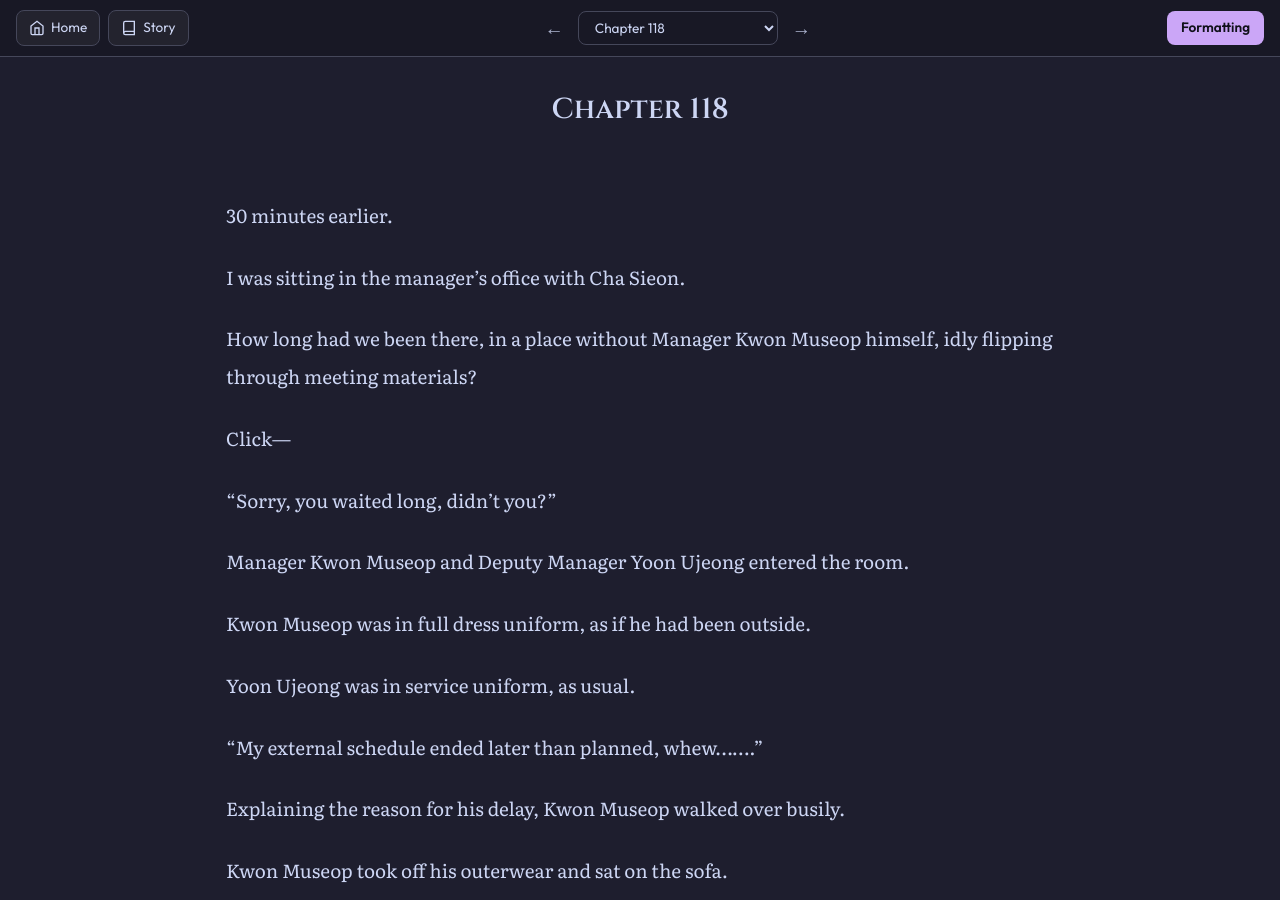
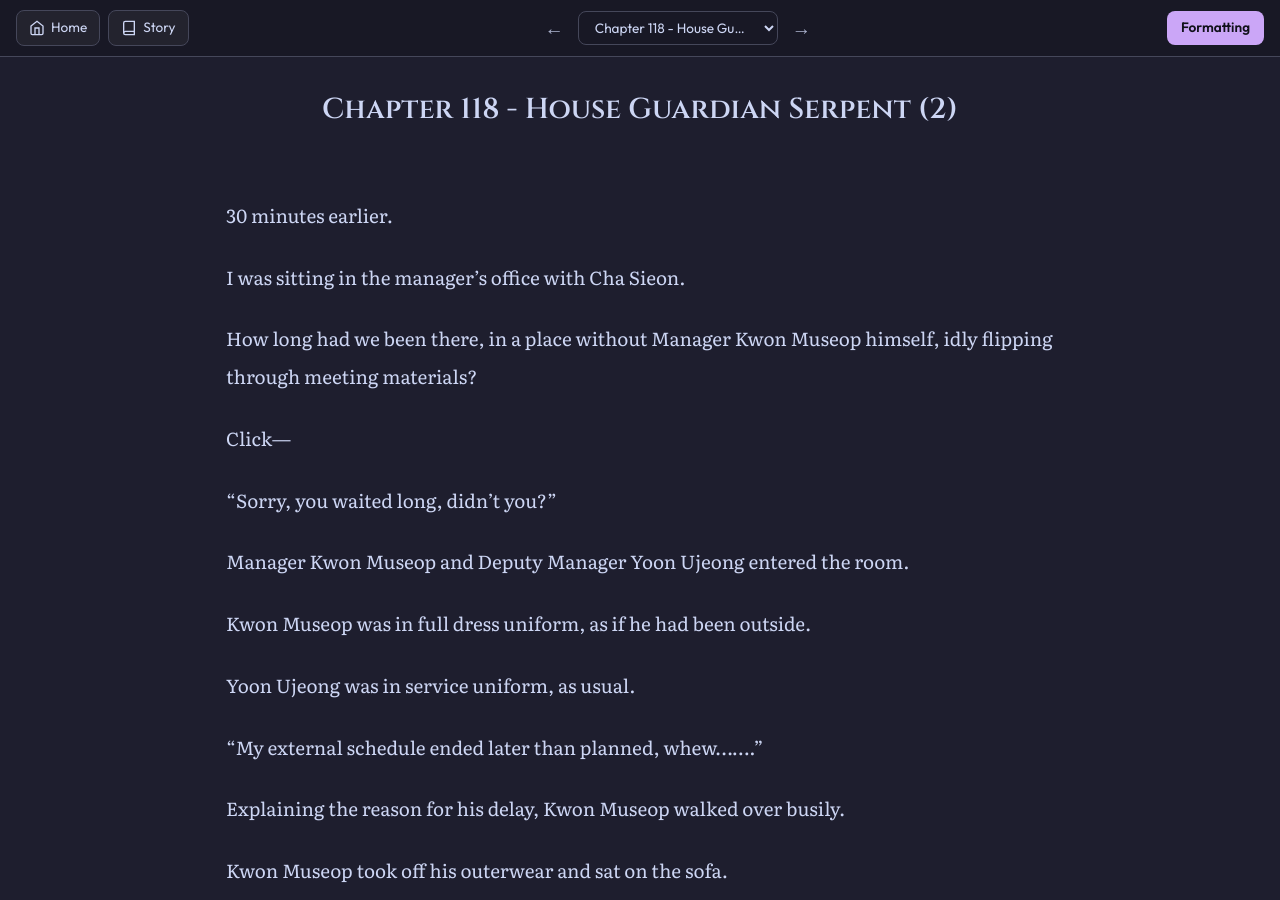
Before and after one commit to soleumn/soleumn.github.io, a Jekyll site: the page built from _chapters/esg/ch118.md, in a window 1280 px wide and 900 px high. Built offline with Jekyll 4.4.1, drawn with Linux system fonts in a browser that asks for light colours; comment, search, counter and statistics services are not loaded.

Commit message:
Update ch118.md

```diff
--- a/_chapters/esg/ch118.md
+++ b/_chapters/esg/ch118.md
@@ -1,5 +1,5 @@
 ---
-title: "Chapter 118"
+title: "Chapter 118 - House Guardian Serpent (2)"
 categories: esg
 capitulo: 118
 ---
```
